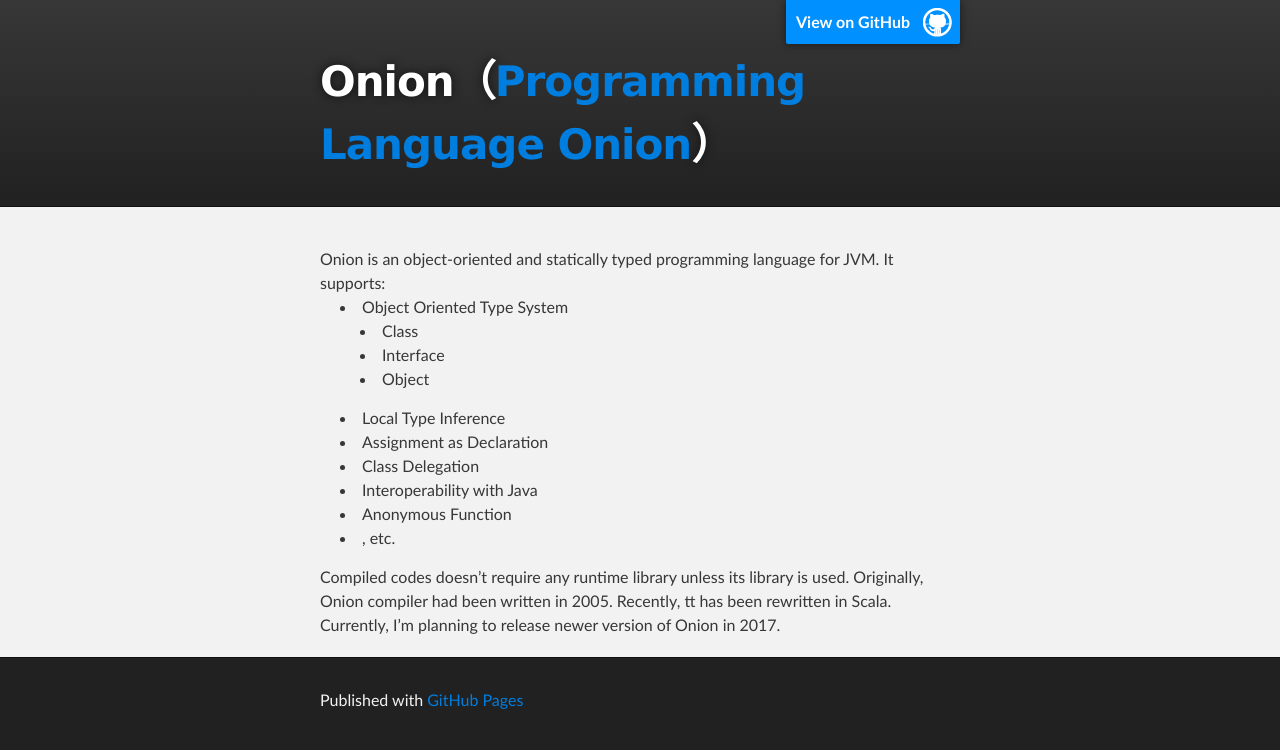
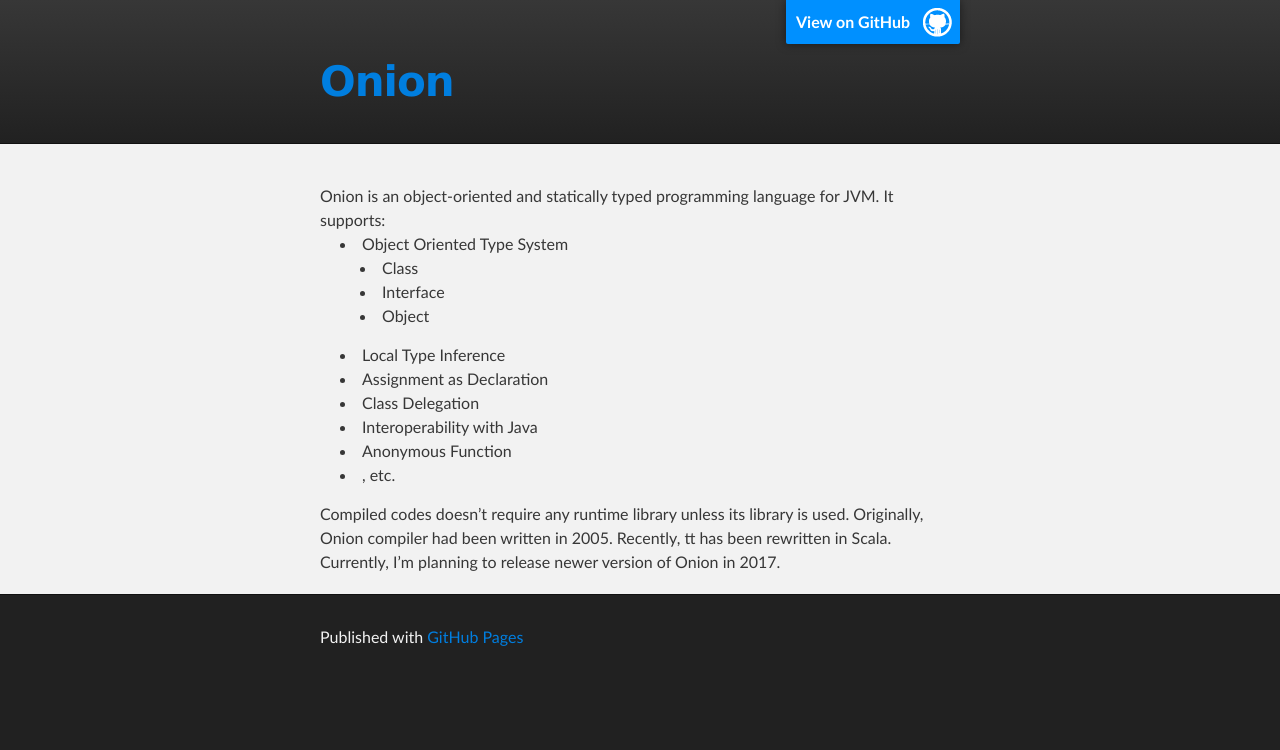
Before and after one commit to onion-lang/onion-lang.github.com, a plain HTML site: page index.html in a window 1280 px wide. Drawn offline with Linux system fonts and the light colour scheme.

Commit message:
Fix a mistake

```diff
--- a/index.html
+++ b/index.html
@@ -17,7 +17,7 @@
     <div id="header_wrap" class="outer">
         <header class="inner">
           <a id="forkme_banner" href="https://github.com/onion-lang/onion">View on GitHub</a>
-          <h1 id="project_title">Onion（<a href="https://github.com/onion-lang/onion">Programming Language Onion</a>）</h1>
+          <h1 id="project_title"><a href="https://github.com/onion-lang/onion">Onion</a></h1>
         </header>
     </div>
 
```
